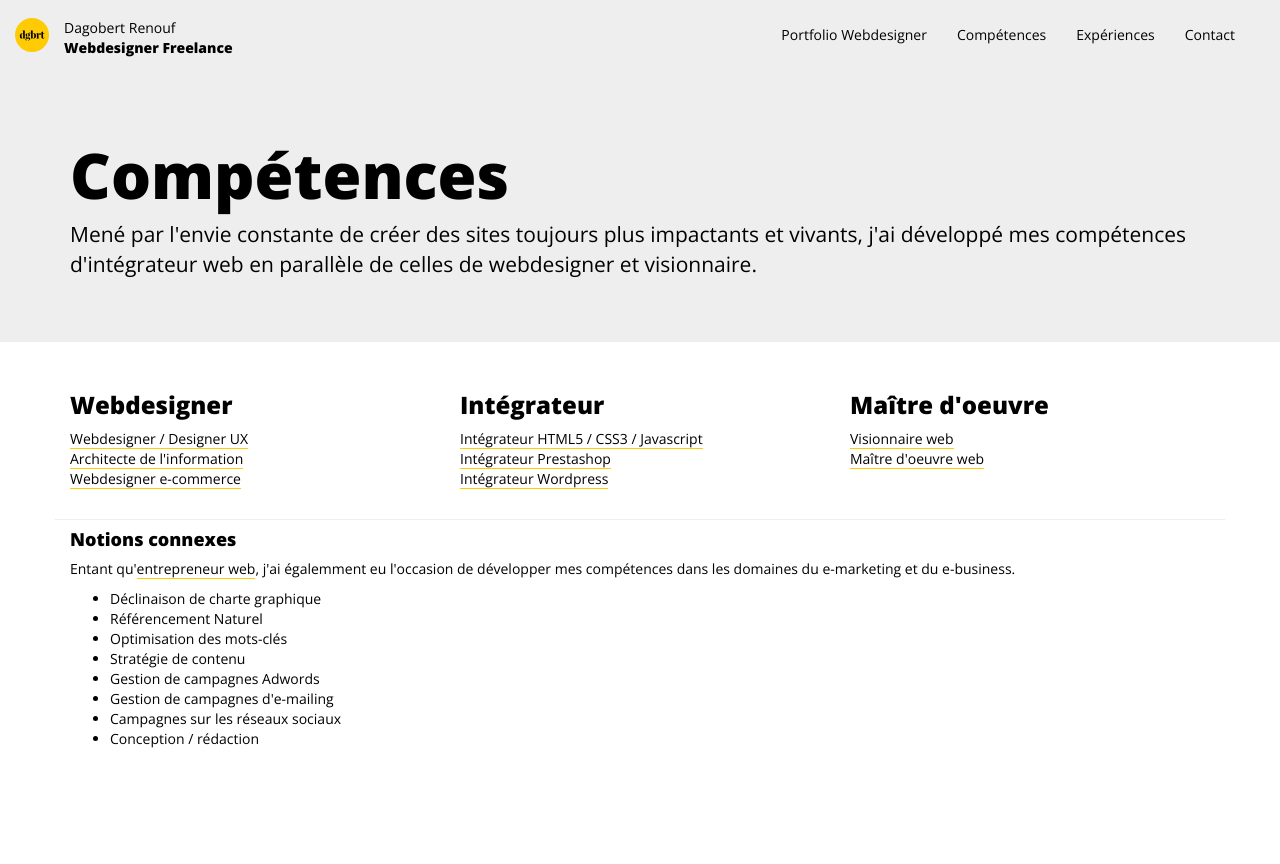
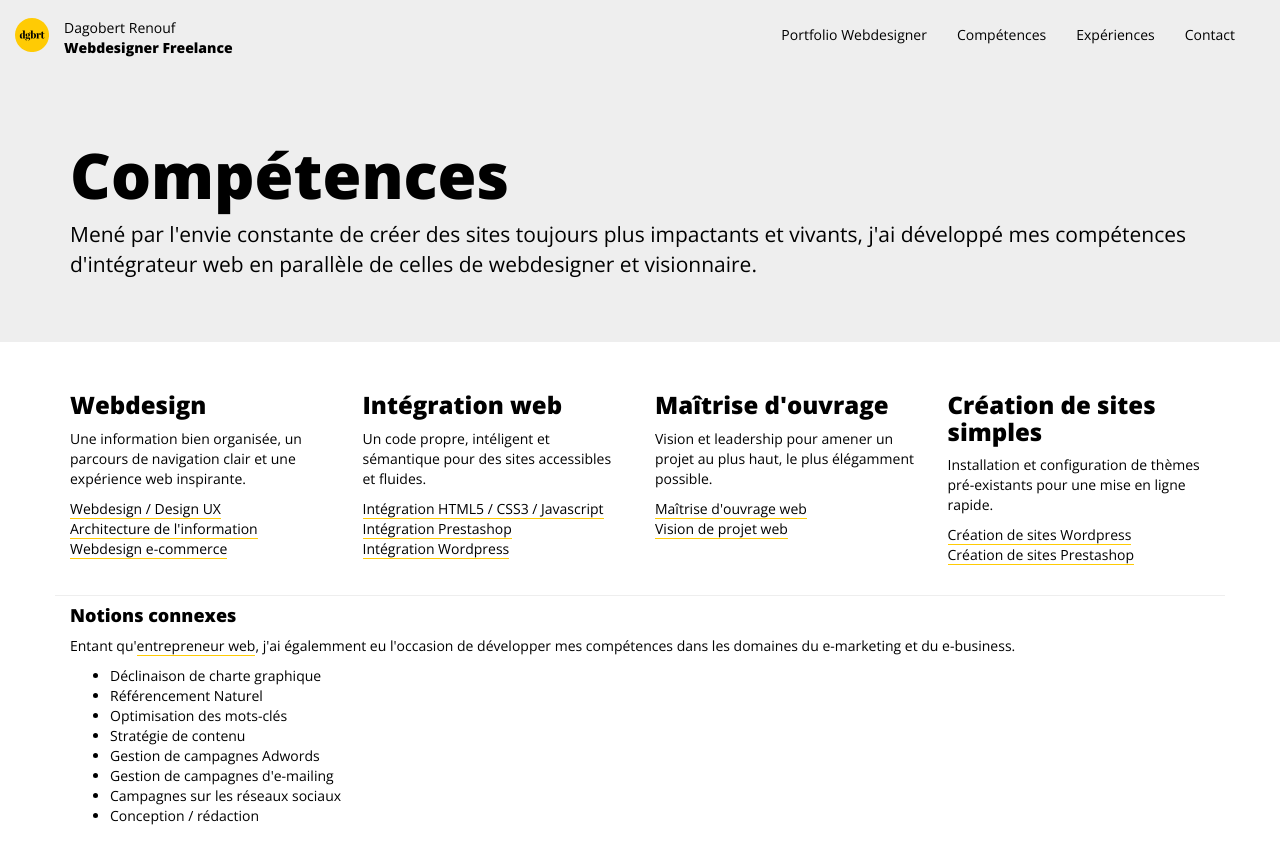
Before and after one commit to thedgbrt/dgbrt.fr, a Jekyll site: the page built from competences/index.html, in a window 1280 px wide. Shown: the top 864 px of the page. Built offline with Jekyll 4.4.1, drawn with Linux system fonts in a browser that asks for light colours; nearby versions of some CDN libraries.

Commit message:
added and improved copy

```diff
--- a/competences/index.html
+++ b/competences/index.html
@@ -21,32 +21,45 @@ published: true
 
 		<div class="row">
 
-			<div class="col-sm-4">
+			<div class="col-sm-3">
 
-				<h3>Webdesigner</h3>
+				<h3>Webdesign</h3>
+				<p>Une information bien organisée, un parcours de navigation clair et une expérience web inspirante.</p>
 				<ul class="list-unstyled">
-					<li><a href="webdesigner-freelance">Webdesigner / Designer UX</a></li>
-					<li><a href="architecte-information-freelance">Architecte de l'information</a></li>
-					<li><a href="webdesigner-ecommerce-freelance">Webdesigner e-commerce</a></li>
+					<li><a href="webdesigner-freelance">Webdesign / Design UX</a></li>
+					<li><a href="architecte-information-freelance">Architecture de l'information</a></li>
+					<li><a href="webdesigner-ecommerce-freelance">Webdesign e-commerce</a></li>
 				</ul>
 			</div>
 
-			<div class="col-sm-4">
+			<div class="col-sm-3">
 
-				<h3>Intégrateur</h3>
+				<h3>Intégration web</h3>
+				<p>Un code propre, intéligent et sémantique pour des sites accessibles et fluides.</p>
 				<ul class="list-unstyled">
-					<li><a href="integrateur-web-freelance">Int&eacute;grateur HTML5 / CSS3 / Javascript</a></li>
-					<li><a href="integrateur-prestashop-freelance">Int&eacute;grateur Prestashop</a></li>
-					<li><a href="integrateur-wordpress-freelance">Int&eacute;grateur Wordpress</a></li>
+					<li><a href="integrateur-web-freelance">Int&eacute;gration HTML5 / CSS3 / Javascript</a></li>
+					<li><a href="integrateur-prestashop-freelance">Int&eacute;gration Prestashop</a></li>
+					<li><a href="integrateur-wordpress-freelance">Int&eacute;gration Wordpress</a></li>
 				</ul>
 			</div>
 
-			<div class="col-sm-4">
+			<div class="col-sm-3">
 
-				<h3>Maître d'oeuvre</h3>
+				<h3>Maîtrise d'ouvrage</h3>
+				<p>Vision et leadership pour amener un projet au plus haut, le plus élégamment possible.</p>
 				<ul class="list-unstyled">
-					<li><a href="visionnaire-web-freelance">Visionnaire web</a></li>
-					<li><a href="maitre-d-oeuvre-web-freelance">Maître d'oeuvre web</a></li>
+					<li><a href="maitre-d-oeuvre-web-freelance">Maîtrise d'ouvrage web</a></li>
+					<li><a href="visionnaire-web-freelance">Vision de projet web</a></li>
+				</ul>
+			</div>
+
+			<div class="col-sm-3">
+
+				<h3>Création de sites simples</h3>
+				<p>Installation et configuration de thèmes pré-existants pour une mise en ligne rapide.</p>
+				<ul class="list-unstyled">
+					<li><a href="creation-site-wordpress">Création de sites Wordpress</a></li>
+					<li><a href="creation-site-prestashop">Création de sites Prestashop</a></li>
 				</ul>
 			</div>
 
```
